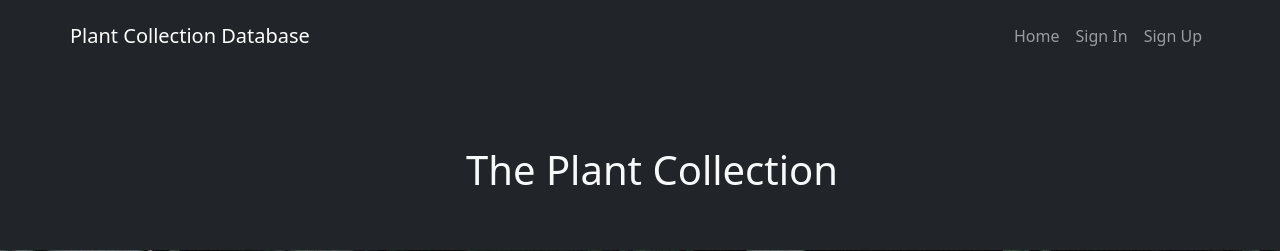
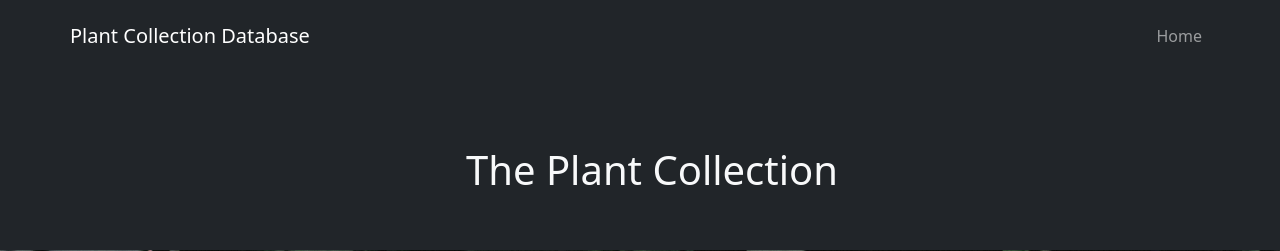
Before and after one commit to SydneyRuppert/Capstone_Flask, a Flask app: page / in a window 1280 px wide. Shown: the top 251 px of the page. Run offline with Flask 3, Linux system fonts and the light colour scheme; some libraries are stand-ins or nearby versions.

Commit message:
no sign in or out

```diff
--- a/app/templates/base.html
+++ b/app/templates/base.html
@@ -25,19 +25,6 @@
                     <li class="nav-item">
                         <a href="{{url_for('site.home')}}" class="nav-link">Home</a>
                     </li>
-                    {% if current_user.is_authenticated%}
-                    <li class="nav-item">
-                        <a href="{{url_for('auth.logout')}}" class="nav-link">Logout</a>
-                    </li>
-                    {% else %}
-                    <li class="nav-item">
-                        <a href="{{url_for('auth.signin')}}" class="nav-link">Sign In</a>
-                    </li>
-                    <li class="nav-item">
-                        <a href="{{url_for('auth.signup')}}" class="nav-link">Sign Up</a>
-                    </li>
-                    {% endif %}
-                </ul>
             </div>
         </div>
     </nav>
```
